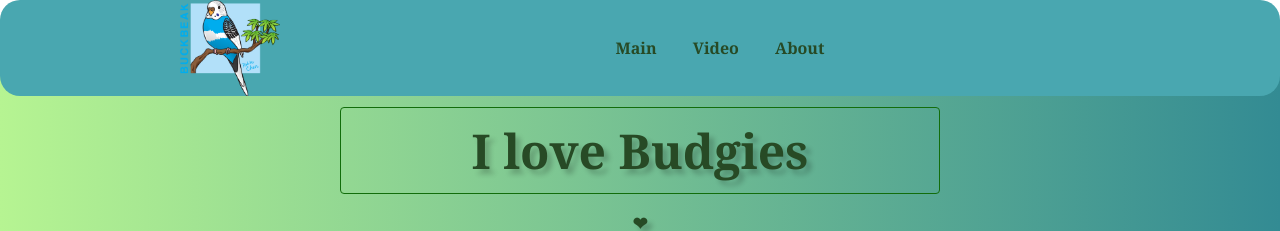
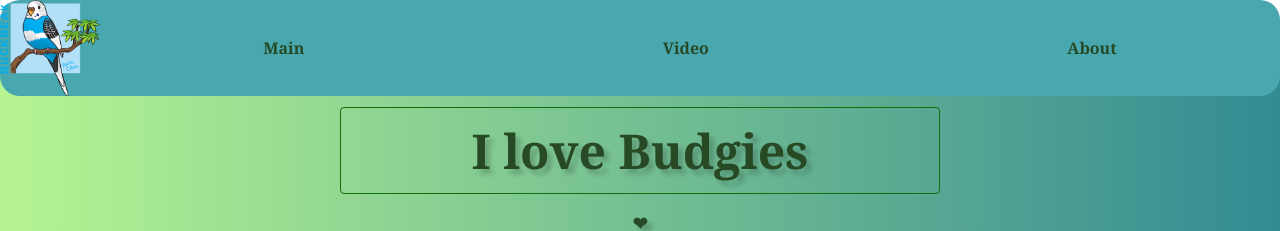
Before and after one commit to vikrur/Landing-Page, a plain HTML site: page index.html in a window 1280 px wide. Shown: the top 231 px of the page. Drawn offline with Linux system fonts and the light colour scheme.

Commit message:
Updates CSS

```diff
--- a/styles.css
+++ b/styles.css
@@ -48,30 +48,26 @@ img {
 #header {
   display: flex;
   position: fixed;
-  width: 600px;
   width: 100%;
   top: 0;
-  z-index: 100;
-  flex-wrap: wrap;
   align-items: center;
-  text-align: center;
   background-color: rgb(73, 167, 176);
-  z-index: 100;
   border-radius: 20px;
 }
 
-.logo {
-  flex: 1 30px;
+.header-container {
+  display: flex;
+  width: 100%;
 }
-.header-img {
-  height: 100%;
-  max-width: 80px;
+
+#logo {
+  flex: 1;
 }
 
 #nav-bar {
-  max-width: 520px;
-  flex: 3 300px;
-  margin-right: 300px;
+  display: flex;
+  justify-content: space-around;
+  flex: 3;
 }
 
 #main {
```
